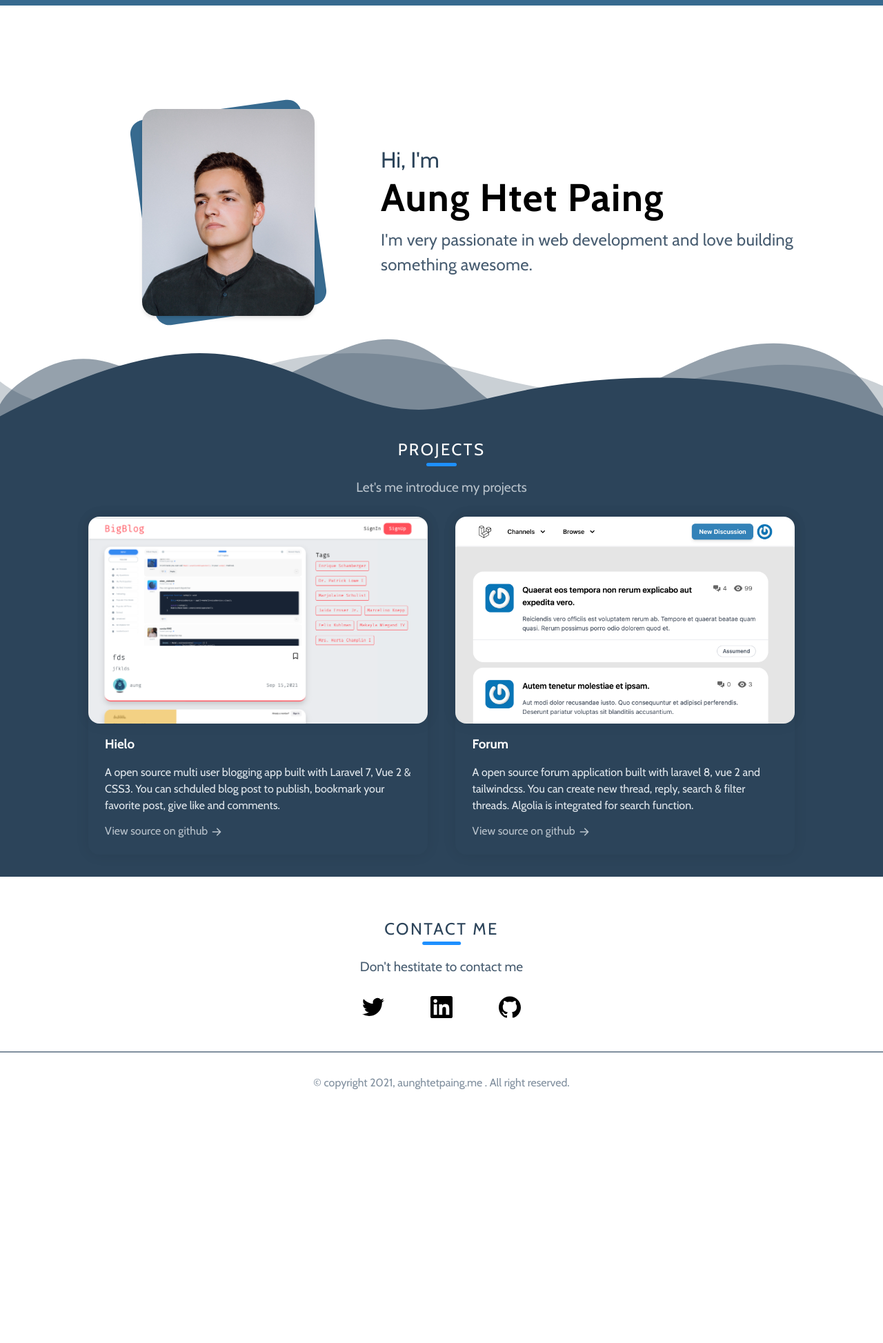
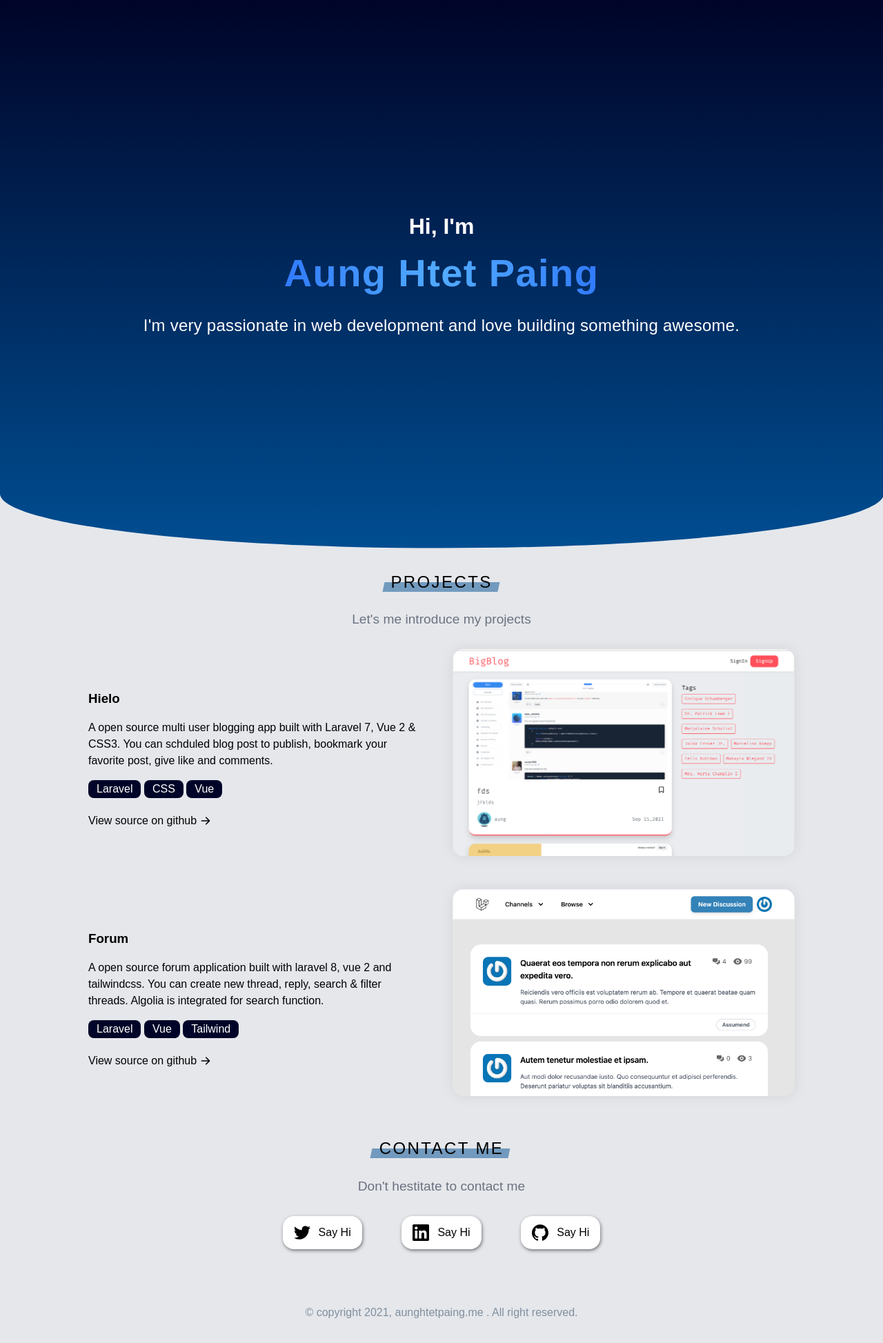
Before and after one commit to ahp-sooyaa/portfolio, a PHP site: page / in a window 1280 px wide. Shown: the whole page at 69% size. Before the commit the page ends 1579 px from the top, so only its background shows below. Run offline with PHP 8.4, Linux system fonts and the light colour scheme.

Commit message:
Redesign UI

```diff
--- a/css/app.css
+++ b/css/app.css
@@ -1,20 +1,26 @@
 :root {
-    --tw-shadow: 0 4px 6px -1px rgba(0, 0, 0, 0.1), 0 2px 4px -1px rgba(0, 0, 0, 0.06);
+    --primary-color: #004E92;
+    --neutral-color: #E5E7EB;
 }
 
 body {
     margin: 0;
-    background-color: #fff;
-    border-top: 8px solid #376A8F;
+    background-color: var(--neutral-color);
     font-family: 'Cabin', sans-serif;
+    color: #000;
 }
 
 a {
     text-decoration: none;
+    color: #000;
 }
 
 header {
+    display: flex;
+    align-items: center;
+    min-height: 100vh;
     position: relative;
+    background: linear-gradient(180deg, #000428, #004E92);
 }
 
 .header-wrapper {
@@ -46,126 +52,69 @@ header {
     }
 }
 
-.header-left {
-    padding-bottom: 48px;
-    position: relative;
-    height: 300px;
-    width: 250px;
+.header {
+    flex: 1;
+    margin-left: 0px;
+    text-align: center;
 }
 
-@media (min-width:1024px) {
-    .header-left {
-        padding-bottom: 0px;
-    }
-}
-
-.header-left div:first-child {
-    transform: rotate(352deg);
-    width: 250px;
-    position: absolute;
-    height: 300px;
-    background: #376A8F;
-    border-radius: 20px;
-    z-index: -1;
-}
-
-.profile-img {
-    height: 100%;
-    width: 100%;
-    border-radius: 20px;
-    object-fit: cover;
-    box-shadow: var(--tw-ring-offset-shadow, 0 0 #0000), var(--tw-ring-shadow, 0 0 #0000), var(--tw-shadow);
-}
-
-.header-right {
-    flex: 1;
-    margin-left: 0px;
-}
-
-@media (min-width: 768px) {
-    .header-right {
-        margin-left: 96px;
-        max-width: 600px;
-    }
-}
-
-.header-right h1 {
+.header h1 {
     font-size: 2rem;
     line-height: 1;
     margin-top: 0;
     margin-bottom: 1rem;
     font-weight: 700;
+    line-height: 1.5em;
+    background: radial-gradient(circle at center, #52ACFF 0, #073dff);
+    -webkit-background-clip: text;
+    -webkit-text-fill-color: transparent;
 }
 
 @media (min-width: 768px) {
-    .header-right h1 {
+    .header h1 {
         font-size: 3rem;
         letter-spacing: .025em;
     }
 }
 
 @media (min-width: 1024px) {
-    .header-right h1 {
+    .header h1 {
         font-size: 3.5rem;
     }
 }
 
-.header-right span {
+.header span {
     display: inline-block;
-    color: #2C445A;
+    color: #fff;
+    font-weight: 700;
     font-size: 1.5rem;
     margin-bottom: .5rem;
 }
 
 @media (min-width: 640px) {
-    .header-right span {
+    .header span {
         font-size: 2rem;
     }
 }
 
-.header-right p {
+.header p {
     font-size: 1.125rem;
-    color: #485D71;
+    color: #fff;
     line-height: 1.5em;
     margin: 0;
     letter-spacing: .01em;
 }
 
 @media (min-width: 640px) {
-    .header-right p {
+    .header p {
         font-size: 1.5rem;
     }
-}
-
-.btn {
-    border: 1px solid white;
-    border-radius: 30px;
-    padding: 5px 10px;
-    letter-spacing: 0.1em;
-    cursor: pointer;
-    box-shadow: 0 0 20px rgb(0 0 0 / 8%);
-    font-family: 'Inter', sans-serif;
-}
-
-.btn-accent {
-    background-color: #3292e4;
-    padding: 15px 20px;
-    font-size: 1rem;
-    font-weight: 600;
-}
-
-.btn-accent:hover {
-    background-color: #358cd8;
-}
-
-.btn-accent a {
-    color: white;
 }
 
 .projects-link {
     display: flex;
     align-items: center;
-    color: #B8C2CB;
+    color: #000;
     text-decoration: none;
 }
 
@@ -185,8 +134,13 @@ header {
 .projects-wrapper {
     width: 100%;
     min-height: 644px;
-    background-color: #2C445A;
-    margin-bottom: 32px;
+    margin-bottom: 0px;
+}
+
+@media (min-width: 640px) {
+    .projects-wrapper {
+        margin-bottom: 32px;
+    }
 }
 
 .projects {
@@ -195,9 +149,12 @@ header {
 
 .projects,
 .contact {
-    padding-bottom: 32px;
     margin: 0 auto;
     width: 90%;
+}
+
+.contact {
+    padding-bottom: 32px;
 }
 
 @media (min-width: 640px) {
@@ -206,12 +163,14 @@ header {
     }
 }
 
+/* .contact-card */
+
 .projects-header {
-    color: #fff;
+    color: #000;
 }
 
 .contact-header {
-    color: #2C445A;
+    color: #000;
 }
 
 .projects-header,
@@ -221,6 +180,7 @@ header {
 }
 
 @media (min-width: 640px) {
+
     .projects-header,
     .contact-header {
         margin-bottom: 32px;
@@ -228,11 +188,11 @@ header {
 }
 
 .projects-header p {
-    color: #B8C2CB;
+    color: #6B7280;
 }
 
 .contact-header p {
-    color: #485D71;
+    color: #6B7280;
 }
 
 .projects-header p,
@@ -249,8 +209,6 @@ header {
 
 @media (min-width: 640px) {
     .projects-list {
-        display: flex;
-        flex-direction: row;
         justify-content: space-between;
     }
 }
@@ -258,8 +216,6 @@ header {
 .projects-card {
     border-radius: 1rem;
     width: 100%;
-    color: #fff;
-    box-shadow: 0 0 20px rgb(0 0 0 / 8%);
 }
 
 .projects-card:not(:last-child) {
@@ -268,22 +224,43 @@ header {
 
 @media (min-width: 640px) {
     .projects-card {
-        width: 48%;
+        display: flex;
+        flex-direction: row-reverse;
+        align-items: center;
     }
 
     .projects-card:not(:last-child) {
-        margin-bottom: 0px;
+        margin-bottom: 48px;
     }
 }
 
 .projects-card p {
-    color: #E2E8ED;
+    color: #000;
     line-height: 1.5rem;
 }
 
 .projects-card div:first-child {
     width: 100%;
     height: 300px;
+}
+
+@media (min-width:640px) {
+    .projects-card div:first-child {
+        width: 50%;
+    }
+}
+
+.projects-tags {
+    margin-bottom: 24px;
+}
+
+.projects-tag {
+    background-color: #000428;
+    padding: 4px 12px;
+    border-radius: 8px;
+    color: #fff;
+    display: inline-flex;
+    align-items: center;
 }
 
 .projects-img {
@@ -296,7 +273,17 @@ header {
 }
 
 .projects-info {
-    padding: 0 24px 24px 24px;
+    padding: 0 0 24px 0;
+    margin: 0 auto;
+    max-width: 30em;
+}
+
+@media (min-width: 640px) {
+    .projects-info {
+        width: 50%;
+        padding: 0;
+        margin: 0 48px 0 0;
+    }
 }
 
 .contact-info {
@@ -308,12 +295,57 @@ header {
 
 @media (min-width: 640px) {
     .contact-info {
-        width: 20%;
+        width: 60%;
     }
 }
 
-.contact-info svg {
-    width: 32px;
+@media (min-width: 768px) {
+    .contact-info {
+        width: 50%;
+    }
+}
+
+@media (min-width: 1024px) {
+    .contact-info {
+        width: 40%;
+    }
+}
+
+.contact-card {
+    background: #fff;
+    width: 48px;
+    height: 48px;
+    border-radius: 16px;
+    display: flex;
+    align-items: center;
+    justify-content: center;
+    box-shadow: 1px 2px 5px rgb(0 0 0 / 50%);
+}
+
+.contact-card svg {
+    width: 24px;
+}
+
+.contact-card span {
+    display: none;
+}
+
+@media (min-width: 640px) {
+    .contact-card {
+        width: max-content;
+        height: 32px;
+        display: flex;
+        padding: 8px 16px;
+        align-items: center;
+    }
+
+    .contact-card svg {
+        margin-right: 12px;
+    }
+
+    .contact-card span {
+        display: block;
+    }
 }
 
 .projects-header h2,
@@ -330,23 +362,16 @@ header {
     letter-spacing: .1em;
 }
 
-.projects-header h2::after,
-.contact-header h2::after {
+.projects-header h2::before,
+.contact-header h2::before {
     content: "";
     position: absolute;
-    height: 5px;
-    background-color: dodgerblue;
-    width: 30%;
-    left: 50%;
-    bottom: 0;
-    border-radius: 5px;
-    transform: translateX(-50%);
-    transition: 0.5s cubic-bezier(0.68, -0.55, 0.265, 1.55) all;
-}
-
-.projects-header h2:hover::after,
-.contact-header h2:hover::after {
+    bottom: 10px;
     width: 100%;
+    height: 14px;
+    transform: skew(-12deg) translateX(-6%);
+    background: rgba(0, 78, 146, .5);
+    z-index: -1;
 }
 
 footer {
@@ -362,7 +387,7 @@ footer div {
     display: flex;
     align-items: center;
     justify-content: center;
-    border-top: 2px solid #808F9E;
+    /* border-top: 2px solid #808F9E; */
 }
 
 /* wave opacity svg */
@@ -387,3 +412,31 @@ footer div {
     display: block;
     width: calc(100% + 1.3px);
 }
+
+.custom-shape-divider-bottom-1634006919 {
+    position: absolute;
+    bottom: 0;
+    left: 0;
+    width: 100%;
+    overflow: hidden;
+    line-height: 0;
+}
+
+.custom-shape-divider-bottom-1634006919 svg {
+    position: relative;
+    display: block;
+    width: calc(100% + 1.3px);
+    height: 90px;
+}
+
+.custom-shape-divider-bottom-1634006919 .shape-fill {
+    fill: #E5E7EB;
+}
+
+/** For mobile devices **/
+@media (max-width: 767px) {
+    .custom-shape-divider-bottom-1634006919 svg {
+        width: calc(100% + 1.3px);
+        height: 45px;
+    }
+}
--- a/index.php
+++ b/index.php
@@ -3,8 +3,8 @@
 
 <head>
     <meta charset="UTF-8">
-    <meta name="viewport"
-        content="width=device-width, user-scalable=no, initial-scale=1.0, maximum-scale=1.0, minimum-scale=1.0">
+    <meta name="description" content="A personal portfolio site of aunghtetpaing">
+    <meta name="viewport" content="width=device-width, initial-scale=1.0">
     <meta http-equiv="X-UA-Compatible" content="ie=edge">
 
     <link rel="stylesheet" href="css/app.css">
@@ -13,7 +13,7 @@
 
     <link rel="preconnect" href="https://fonts.googleapis.com">
     <link rel="preconnect" href="https://fonts.gstatic.com" crossorigin>
-    <link href="https://fonts.googleapis.com/css2?family=Cabin:wght@100;200;300;400;500;600;700;800;900&display=swap"
+    <link href="https://fonts.googleapis.com/css2?family=Inter:wght@100;200;300;400;500;600;700;800;900&display=swap"
         rel="stylesheet">
 </head>
 
@@ -21,14 +21,8 @@
 
     <main>
         <header>
-            <!-- <img src="images/dribble_pic.png" alt="profile-img"> -->
             <div class="header-wrapper">
-                <div class="header-left">
-                    <div></div>
-                    <img src="images/profile.jpg" alt="profile image" class="profile-img">
-                </div>
-
-                <div class="header-right">
+                <div class="header">
                     <span>Hi, I'm</span>
                     <h1>
                         Aung Htet Paing
@@ -38,18 +32,14 @@
                     </p>
                 </div>
             </div>
-            <svg class="header-wave" data-name="Layer 1" xmlns="http://www.w3.org/2000/svg" viewBox="0 0 1200 120"
+            <div class="custom-shape-divider-bottom-1634006919">
+                <svg data-name="Layer 1" xmlns="http://www.w3.org/2000/svg" viewBox="0 0 1200 120"
                     preserveAspectRatio="none">
                     <path
-                    d="M0,0V46.29c47.79,22.2,103.59,32.17,158,28,70.36-5.37,136.33-33.31,206.8-37.5C438.64,32.43,512.34,53.67,583,72.05c69.27,18,138.3,24.88,209.4,13.08,36.15-6,69.85-17.84,104.45-29.34C989.49,25,1113-14.29,1200,52.47V0Z"
-                    opacity=".25" class="shape-fill" fill="#2C445A"></path>
-                <path
-                    d="M0,0V15.81C13,36.92,27.64,56.86,47.69,72.05,99.41,111.27,165,111,224.58,91.58c31.15-10.15,60.09-26.07,89.67-39.8,40.92-19,84.73-46,130.83-49.67,36.26-2.85,70.9,9.42,98.6,31.56,31.77,25.39,62.32,62,103.63,73,40.44,10.79,81.35-6.69,119.13-24.28s75.16-39,116.92-43.05c59.73-5.85,113.28,22.88,168.9,38.84,30.2,8.66,59,6.17,87.09-7.5,22.43-10.89,48-26.93,60.65-49.24V0Z"
-                    opacity=".5" class="shape-fill" fill="#2C445A"></path>
-                <path
-                    d="M0,0V5.63C149.93,59,314.09,71.32,475.83,42.57c43-7.64,84.23-20.12,127.61-26.46,59-8.63,112.48,12.24,165.56,35.4C827.93,77.22,886,95.24,951.2,90c86.53-7,172.46-45.71,248.8-84.81V0Z"
-                    class="shape-fill" fill="#2C445A"></path>
+                        d="M600,112.77C268.63,112.77,0,65.52,0,7.23V120H1200V7.23C1200,65.52,931.37,112.77,600,112.77Z"
+                        class="shape-fill"></path>
                 </svg>
+            </div>
         </header>
 
         <section class="projects-wrapper">
@@ -69,6 +59,17 @@
                                 A open source multi user blogging app built with Laravel 7, Vue 2 & CSS3. You can
                                 schduled blog post to publish, bookmark your favorite post, give like and comments.
                             </p>
+                            <div class="projects-tags">
+                                <span class="projects-tag">
+                                    Laravel
+                                </span>
+                                <span class="projects-tag">
+                                    CSS
+                                </span>
+                                <span class="projects-tag">
+                                    Vue
+                                </span>
+                            </div>
                             <a href="https://github.com/ahp-sooyaa/hielo" class="projects-link">
                                 View source on github
                                 <svg xmlns="http://www.w3.org/2000/svg" class="h-5 w-5" viewBox="0 0 20 20"
@@ -91,6 +92,17 @@
                                 create new thread, reply, search & filter threads. Algolia is integrated for search
                                 function.
                             </p>
+                            <div class="projects-tags">
+                                <span class="projects-tag">
+                                    Laravel
+                                </span>
+                                <span class="projects-tag">
+                                    Vue
+                                </span>
+                                <span class="projects-tag">
+                                    Tailwind
+                                </span>
+                            </div>
                             <a href="https://github.com/ahp-sooyaa/forum" class="projects-link">
                                 View source on github
                                 <svg xmlns="http://www.w3.org/2000/svg" class="h-5 w-5" viewBox="0 0 20 20"
@@ -112,21 +124,31 @@
                 <p>Don't hestitate to contact me</p>
             </div>
             <div class="contact-info">
+                <a href="#" class="contact-card">
                     <svg role="img" viewBox="0 0 24 24" xmlns="http://www.w3.org/2000/svg">
                         <title>Twitter</title>
                         <path
                             d="M23.953 4.57a10 10 0 01-2.825.775 4.958 4.958 0 002.163-2.723c-.951.555-2.005.959-3.127 1.184a4.92 4.92 0 00-8.384 4.482C7.69 8.095 4.067 6.13 1.64 3.162a4.822 4.822 0 00-.666 2.475c0 1.71.87 3.213 2.188 4.096a4.904 4.904 0 01-2.228-.616v.06a4.923 4.923 0 003.946 4.827 4.996 4.996 0 01-2.212.085 4.936 4.936 0 004.604 3.417 9.867 9.867 0 01-6.102 2.105c-.39 0-.779-.023-1.17-.067a13.995 13.995 0 007.557 2.209c9.053 0 13.998-7.496 13.998-13.985 0-.21 0-.42-.015-.63A9.935 9.935 0 0024 4.59z" />
                     </svg>
+                    <span>Say Hi</span>
+                </a>
+                <a href="https://www.linkedin.com/in/aung-htet-paing-852380191/" class="contact-card">
                     <svg role="img" viewBox="0 0 24 24" xmlns="http://www.w3.org/2000/svg">
                         <title>LinkedIn</title>
                         <path
                             d="M20.447 20.452h-3.554v-5.569c0-1.328-.027-3.037-1.852-3.037-1.853 0-2.136 1.445-2.136 2.939v5.667H9.351V9h3.414v1.561h.046c.477-.9 1.637-1.85 3.37-1.85 3.601 0 4.267 2.37 4.267 5.455v6.286zM5.337 7.433c-1.144 0-2.063-.926-2.063-2.065 0-1.138.92-2.063 2.063-2.063 1.14 0 2.064.925 2.064 2.063 0 1.139-.925 2.065-2.064 2.065zm1.782 13.019H3.555V9h3.564v11.452zM22.225 0H1.771C.792 0 0 .774 0 1.729v20.542C0 23.227.792 24 1.771 24h20.451C23.2 24 24 23.227 24 22.271V1.729C24 .774 23.2 0 22.222 0h.003z" />
                     </svg>
+                    <span>Say Hi</span>
+                </a>
+                <a href="https://github.com/ahp-sooyaa" class="contact-card">
                     <svg role="img" viewBox="0 0 24 24" xmlns="http://www.w3.org/2000/svg">
                         <title>GitHub</title>
                         <path
                             d="M12 .297c-6.63 0-12 5.373-12 12 0 5.303 3.438 9.8 8.205 11.385.6.113.82-.258.82-.577 0-.285-.01-1.04-.015-2.04-3.338.724-4.042-1.61-4.042-1.61C4.422 18.07 3.633 17.7 3.633 17.7c-1.087-.744.084-.729.084-.729 1.205.084 1.838 1.236 1.838 1.236 1.07 1.835 2.809 1.305 3.495.998.108-.776.417-1.305.76-1.605-2.665-.3-5.466-1.332-5.466-5.93 0-1.31.465-2.38 1.235-3.22-.135-.303-.54-1.523.105-3.176 0 0 1.005-.322 3.3 1.23.96-.267 1.98-.399 3-.405 1.02.006 2.04.138 3 .405 2.28-1.552 3.285-1.23 3.285-1.23.645 1.653.24 2.873.12 3.176.765.84 1.23 1.91 1.23 3.22 0 4.61-2.805 5.625-5.475 5.92.42.36.81 1.096.81 2.22 0 1.606-.015 2.896-.015 3.286 0 .315.21.69.825.57C20.565 22.092 24 17.592 24 12.297c0-6.627-5.373-12-12-12" />
                     </svg>
+                    <span>Say Hi</span>
+                </a>
+            </div>
             </div>
         </section>
 
```
Also changed, not shown: images/dribble_pic.png (deleted), images/github.svg (deleted), images/linkedin.svg (deleted), images/profile.jpg (deleted), images/twitter.svg (deleted), images/wavesOpacity.svg (deleted). Lines whose indentation alone changed are shown as unchanged.
